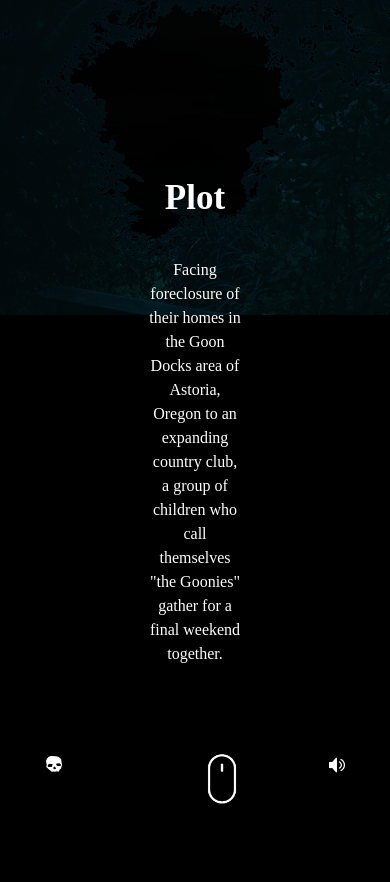
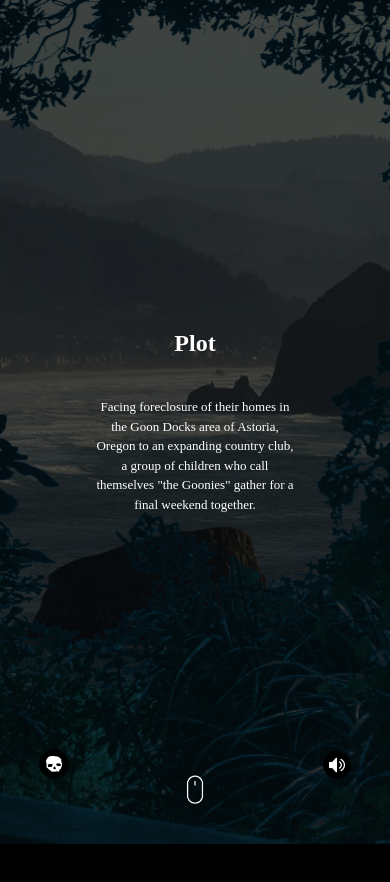
Before and after one commit to monty420420/gsap--parallax-scrolling-with-vue, a Vue app: page / in a window 390 px wide. Shown: the top 882 px of the page. Built offline with nearby package versions, Linux system fonts and the light colour scheme.

Commit message:
반응형 추가가

```diff
--- a/src/style/pages/main.scss
+++ b/src/style/pages/main.scss
@@ -3,10 +3,17 @@
   justify-content: center;
   margin: 0 auto;
   height: 260vh;
+
   .background,
   .foreground {
     position: fixed;
+    top: 0;
+    left: 0;
     width: 100%;
+    height: 100vh;
+    min-height: 100vh;
+    object-fit: cover;
+    z-index: -1;
   }
 }
 
@@ -17,52 +24,108 @@
     left: 50%;
     top: 50%;
     transform: translate(-50%, -50%);
+    text-align: center;
+    width: 90%;
+    max-width: 800px;
+    padding: 20px;
   }
 }
 
 .first {
   margin-bottom: 500px;
+
   h1 {
     display: flex;
     justify-content: center;
-    font-size: 25px;
+    font-size: 32px;
   }
+
   .logo {
     width: 428px;
     height: 99px;
     background-image: url(/assets/image/home-logo.png);
     background-repeat: no-repeat;
     background-size: contain;
+    background-position: center;
+    margin: 0 auto;
   }
 }
 
 .second {
   opacity: 0;
+
   .box {
     color: white;
     text-align: center;
     padding: 50px;
     max-width: 300px;
     opacity: 1;
+
     h2 {
       font-size: 35px;
       margin-bottom: 40px;
     }
+
     p {
-      line-height: 150%;
+      line-height: 1.5;
     }
   }
 }
 
 .scroll {
   position: fixed;
-  left: 0%;
-  top: auto;
-  right: 0%;
-  bottom: 0%;
-  z-index: 2;
-  margin-bottom: 40px;
-  margin-left: 48%;
+  left: 50%;
+  bottom: 40px;
+  transform: translateX(-50%);
   width: 70px;
   height: 70px;
+  z-index: 2;
 }
+
+@media (max-width: 768px) {
+  .first h1 {
+    font-size: 24px;
+  }
+  .first .logo {
+    width: 280px;
+    height: 65px;
+  }
+  .second .box {
+    padding: 30px;
+    max-width: 250px;
+    h2 {
+      font-size: 28px;
+    }
+    p {
+      font-size: 14px;
+    }
+  }
+  .scroll {
+    width: 50px;
+    height: 50px;
+  }
+}
+
+@media (max-width: 480px) {
+  .first h1 {
+    font-size: 20px;
+  }
+  .first .logo {
+    width: 200px;
+    height: 50px;
+  }
+  .second .box {
+    padding: 20px;
+    max-width: 200px;
+    h2 {
+      font-size: 24px;
+    }
+    p {
+      font-size: 13px;
+    }
+  }
+  .scroll {
+    width: 40px;
+    height: 40px;
+  }
+}
--- a/src/style/pages/map.scss
+++ b/src/style/pages/map.scss
@@ -166,3 +166,28 @@
     box-shadow: 0px 0px 0px 70px rgba(88, 0, 0, 0);
   }
 }
+
+@media (max-width: 768px) {
+  .map-modal .red-point {
+    li:nth-of-type(1):hover::before,
+    li:nth-of-type(2):hover::before,
+    li:nth-of-type(3):hover::before {
+      width: 90px;
+      height: auto;
+      font-size: 0.75rem;
+      padding: 10px;
+    }
+    li:nth-of-type(1):hover::before {
+      left: 20px;
+      top: -50px;
+    }
+    li:nth-of-type(2):hover::before {
+      left: 30px;
+      top: 0px;
+    }
+    li:nth-of-type(3):hover::before {
+      left: -80px;
+      top: 20px;
+    }
+  }
+}
--- a/src/style/pages/music.scss
+++ b/src/style/pages/music.scss
@@ -34,8 +34,8 @@
   background: white;
   margin-right: 60px;
   border-radius: 5px;
-  top: 65%;
-  right: -400px;
+  top: 57%;
+  right: -435px;
   padding: 10px;
   h2 {
     margin-bottom: 10px;
```
